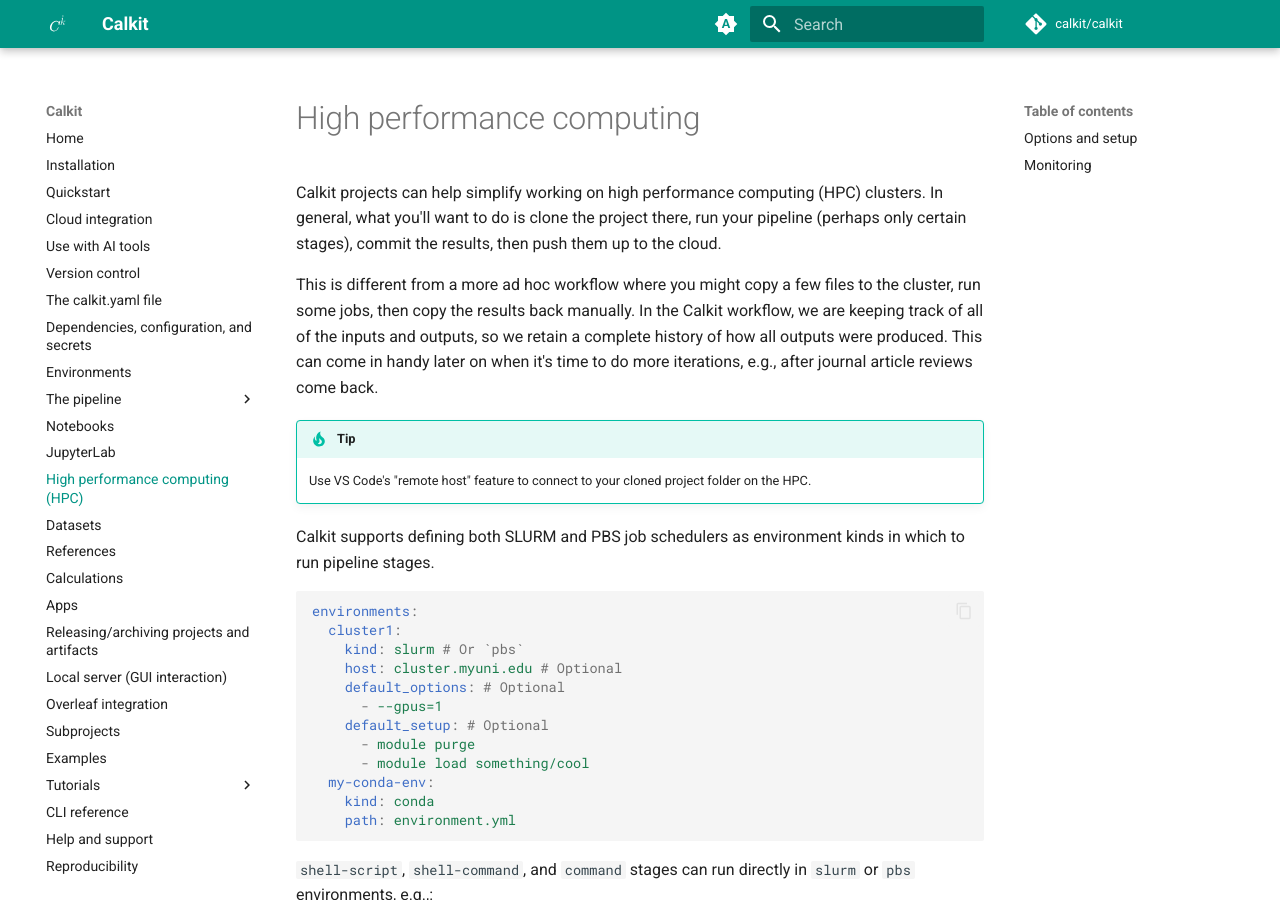
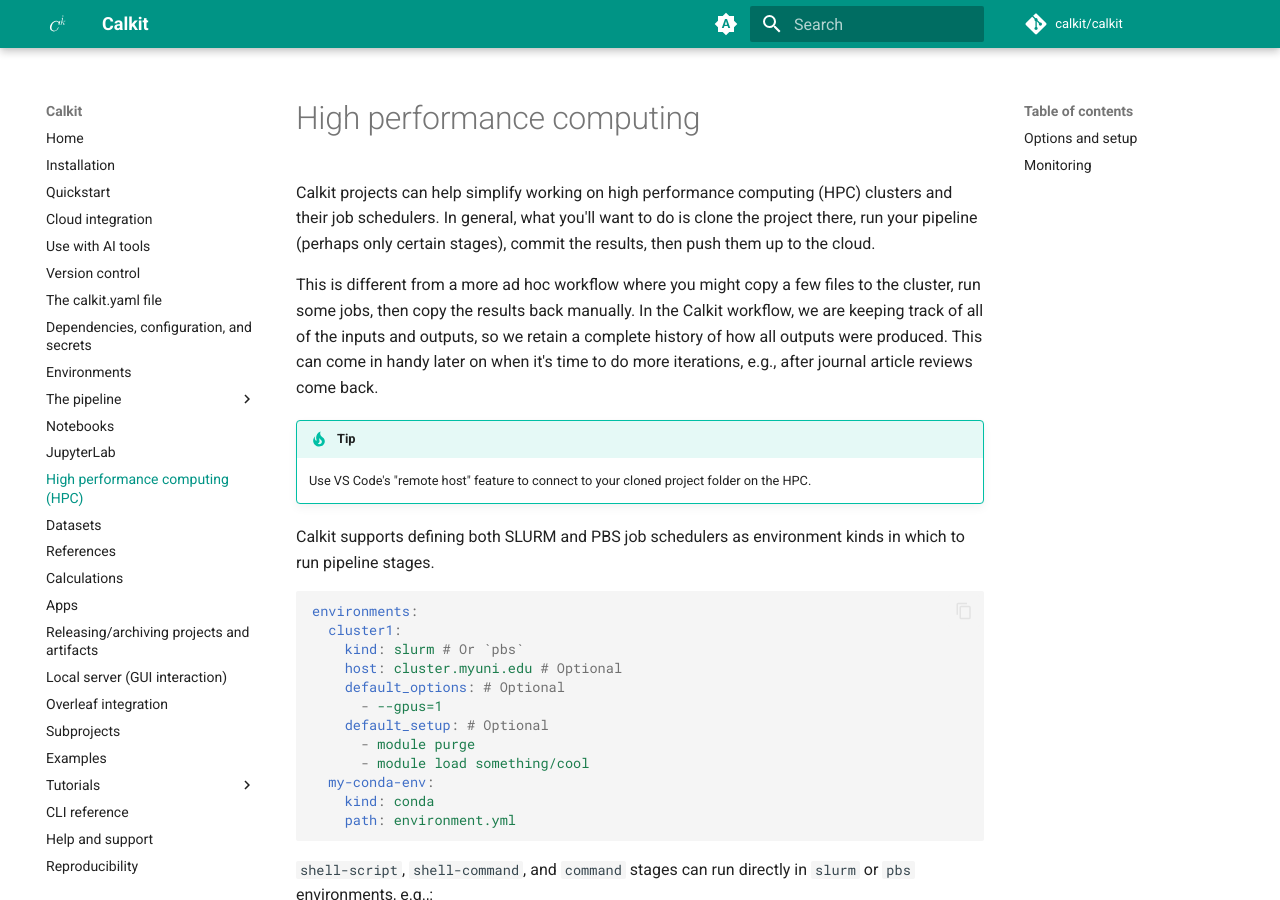
Before and after one commit to calkit/calkit, an MkDocs documentation site: the page built from docs/hpc.md, in a window 1280 px wide and 900 px high. Built offline with MkDocs 1.6.1 and Material for MkDocs 9.7.7, drawn with Linux system fonts in a browser that asks for light colours; comment, search, counter and statistics services are not loaded; some of the changed text lies outside the part shown.

Commit message:
Update docs

```diff
--- a/docs/hpc.md
+++ b/docs/hpc.md
@@ -1,7 +1,7 @@
 # High performance computing
 
 Calkit projects can help simplify working on high performance computing (HPC)
-clusters.
+clusters and their job schedulers.
 In general, what you'll want to do is clone the project there,
 run your pipeline (perhaps only certain stages), commit the results,
 then push them up to the cloud.
```
Also changed, not shown: other parts of docs/hpc.md (+1 -1 lines).
